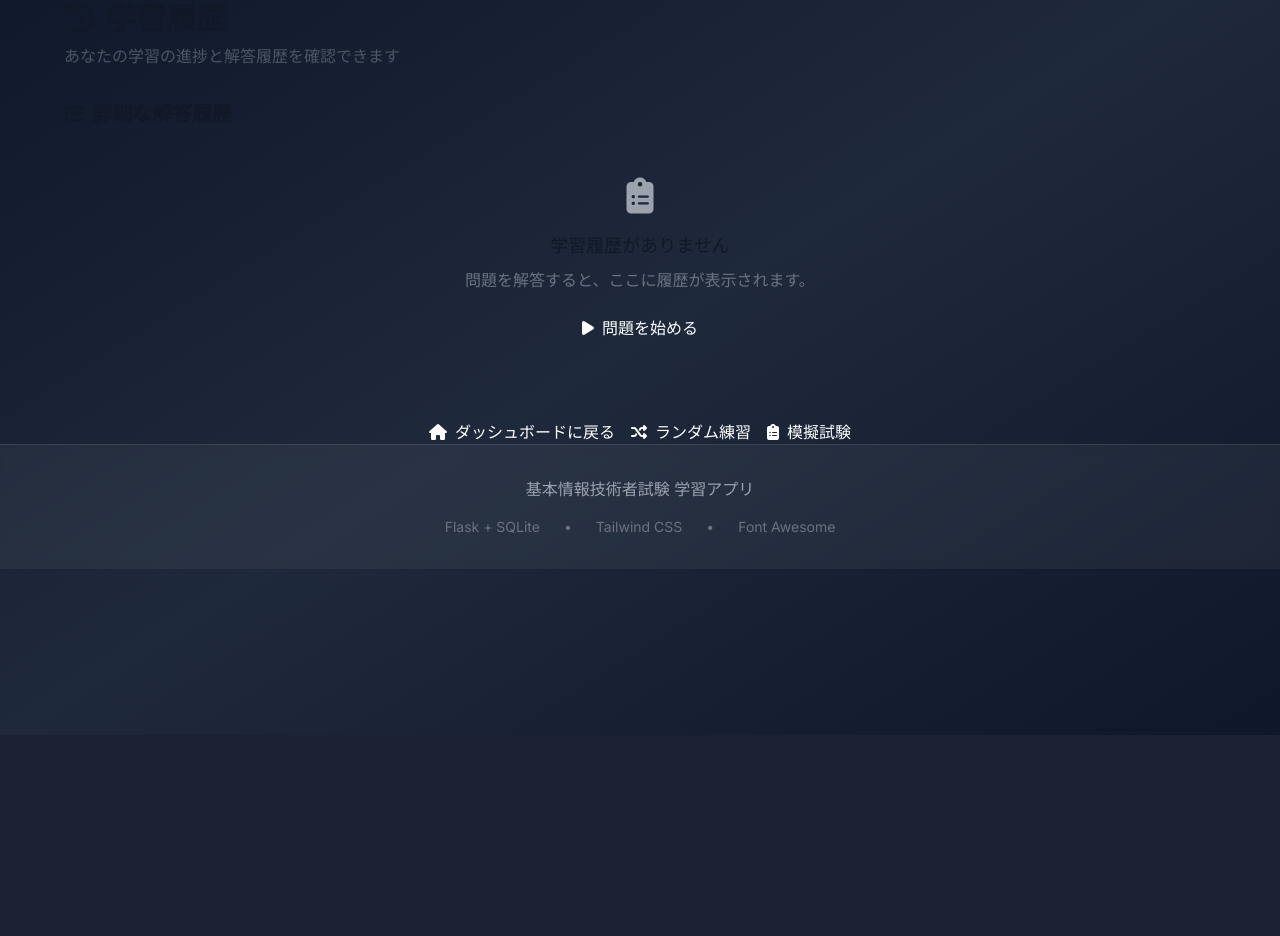
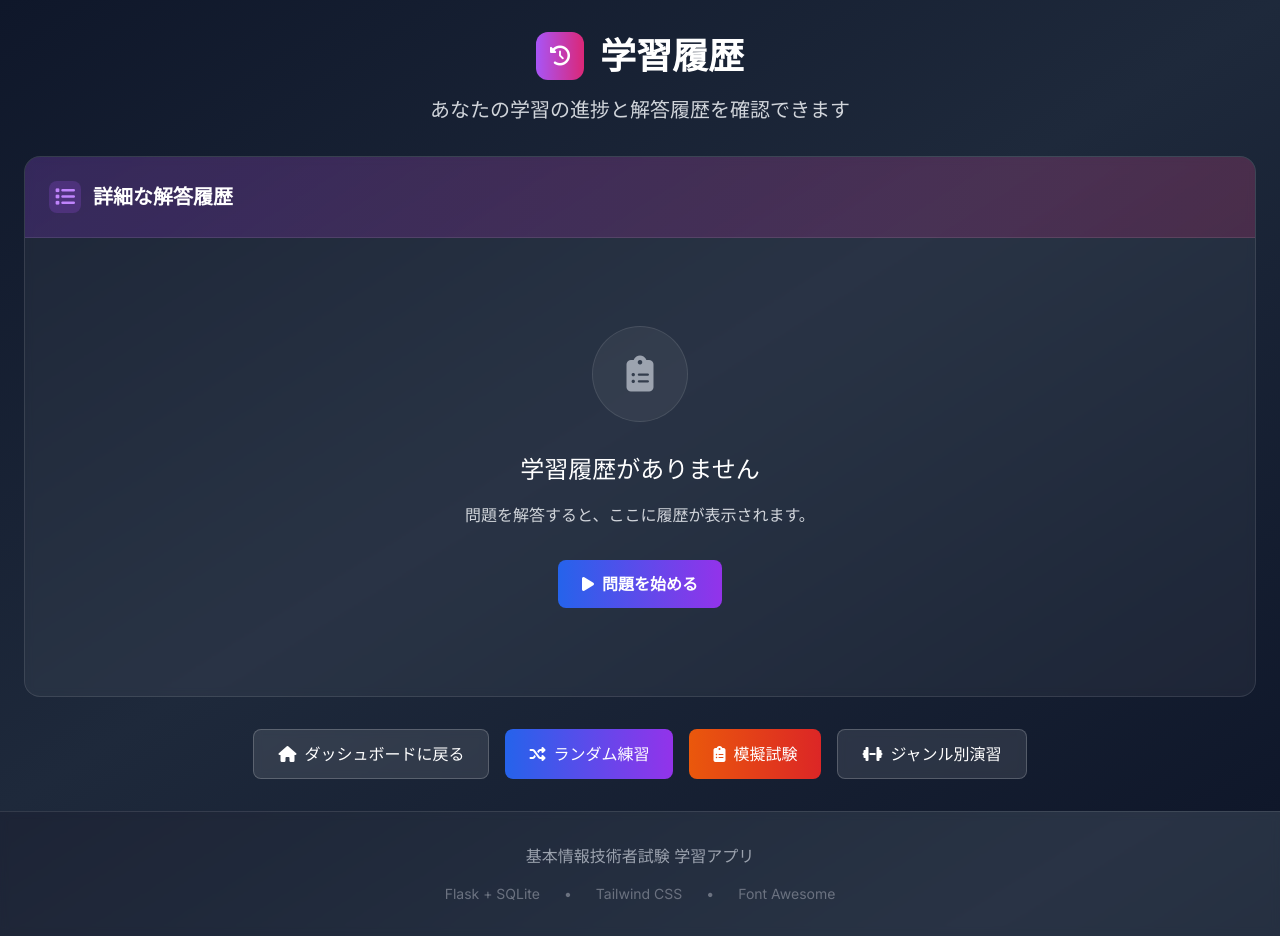
Before and after one commit to d01ki/FE-master, a Flask app: page /history in a window 1280 px wide. Shown: the part 65-1001 px from the top of the page. Before the commit the page ends 634 px from the top, so only its background shows below. Run offline with Flask 3, Linux system fonts and the light colour scheme; data comes from the database, SQL or seed files in the repository; some libraries are stand-ins or nearby versions.

Commit message:
Fix history page styling - remove hover-only colors and make all elements consistently visible

```diff
--- a/templates/history.html
+++ b/templates/history.html
@@ -3,38 +3,48 @@
 {% block title %}学習履歴 - {{ super() }}{% endblock %}
 
 {% block content %}
-<div class="max-w-6xl mx-auto">
+<div class="min-h-screen bg-gradient-to-br from-slate-900 via-slate-800 to-slate-900">
+    <div class="container mx-auto px-6 py-8">
         <!-- Header -->
         <div class="mb-8">
-        <h1 class="text-3xl font-bold text-gray-900 mb-2">
-            <i class="fas fa-history text-primary mr-3"></i>学習履歴
+            <div class="text-center">
+                <h1 class="text-4xl font-bold text-white mb-4 flex items-center justify-center">
+                    <span class="w-12 h-12 bg-gradient-to-r from-purple-500 to-pink-600 rounded-xl flex items-center justify-center mr-4">
+                        <i class="fas fa-history text-white text-xl"></i>
+                    </span>
+                    学習履歴
                 </h1>
-        <p class="text-gray-600">あなたの学習の進捗と解答履歴を確認できます</p>
+                <p class="text-xl text-gray-300">あなたの学習の進捗と解答履歴を確認できます</p>
+            </div>
         </div>
 
         <!-- Daily Stats Summary -->
         {% if history.daily_stats %}
-    <div class="card mb-8">
-        <div class="card-header">
-            <h2 class="text-xl font-semibold text-gray-900">
-                <i class="fas fa-chart-line text-primary mr-2"></i>日別学習統計
+        <div class="mb-8">
+            <div class="bg-white/5 backdrop-blur-sm rounded-2xl border border-white/10 overflow-hidden">
+                <div class="bg-gradient-to-r from-blue-600/20 to-purple-600/20 p-6 border-b border-white/10">
+                    <h2 class="text-xl font-semibold text-white flex items-center">
+                        <span class="w-8 h-8 bg-blue-500/20 rounded-lg flex items-center justify-center mr-3">
+                            <i class="fas fa-chart-line text-blue-400"></i>
+                        </span>
+                        日別学習統計
                     </h2>
                 </div>
-        <div class="card-body">
-            <div class="grid grid-cols-1 md:grid-cols-2 lg:grid-cols-4 gap-4">
+                <div class="p-6">
+                    <div class="grid grid-cols-1 md:grid-cols-2 lg:grid-cols-4 gap-6">
                         {% for day in history.daily_stats[:4] %}
-                <div class="bg-gradient-to-br from-blue-50 to-indigo-100 rounded-lg p-4 border border-blue-200">
+                        <div class="bg-gradient-to-br from-blue-500/10 to-purple-500/10 rounded-xl p-6 border border-blue-500/20">
                             <div class="flex items-center justify-between">
                                 <div>
-                            <p class="text-sm text-blue-600 font-medium">{{ day.date }}</p>
-                            <p class="text-2xl font-bold text-blue-800">{{ day.total }}</p>
-                            <p class="text-xs text-blue-600">問題解答</p>
+                                    <p class="text-sm text-blue-300 font-medium mb-2">{{ day.date }}</p>
+                                    <p class="text-3xl font-bold text-blue-300 mb-1">{{ day.total }}</p>
+                                    <p class="text-xs text-gray-400">問題解答</p>
                                 </div>
                                 <div class="text-right">
-                            <div class="text-lg font-semibold text-green-600">
+                                    <div class="text-xl font-semibold text-green-400 mb-1">
                                         {{ "%.1f"|format((day.correct / day.total * 100) if day.total > 0 else 0) }}%
                                     </div>
-                            <p class="text-xs text-gray-500">正答率</p>
+                                    <p class="text-xs text-gray-400">正答率</p>
                                 </div>
                             </div>
                         </div>
@@ -42,62 +52,70 @@
                     </div>
                 </div>
             </div>
+        </div>
         {% endif %}
 
         <!-- Detailed History -->
-    <div class="card">
-        <div class="card-header">
-            <h2 class="text-xl font-semibold text-gray-900">
-                <i class="fas fa-list text-primary mr-2"></i>詳細な解答履歴
+        <div class="bg-white/5 backdrop-blur-sm rounded-2xl border border-white/10 overflow-hidden">
+            <div class="bg-gradient-to-r from-purple-600/20 to-pink-600/20 p-6 border-b border-white/10">
+                <h2 class="text-xl font-semibold text-white flex items-center">
+                    <span class="w-8 h-8 bg-purple-500/20 rounded-lg flex items-center justify-center mr-3">
+                        <i class="fas fa-list text-purple-400"></i>
+                    </span>
+                    詳細な解答履歴
                 </h2>
             </div>
-        <div class="card-body">
+            <div class="p-6">
                 {% if history.detailed_history %}
                     <div class="space-y-4">
                         {% for item in history.detailed_history %}
-                    <div class="border border-gray-200 rounded-lg p-4 hover:bg-gray-50 transition-colors duration-200">
-                        <div class="flex items-start justify-between mb-3">
-                            <div class="flex-1">
-                                <p class="text-gray-800 font-medium mb-2">{{ item.question_text[:100] }}{% if item.question_text|length > 100 %}...{% endif %}</p>
-                                <div class="flex items-center space-x-4">
-                                    <span class="inline-flex items-center px-2.5 py-0.5 rounded-full text-xs font-medium bg-blue-100 text-blue-800">
-                                        {{ item.genre }}
+                        <div class="bg-white/5 border border-white/10 rounded-xl p-6 hover:bg-white/10 hover:border-white/20 transition-all duration-200">
+                            <div class="flex items-start justify-between mb-4">
+                                <div class="flex-1 pr-4">
+                                    <p class="text-white font-medium mb-3 leading-relaxed">{{ item.question_text[:150] }}{% if item.question_text|length > 150 %}...{% endif %}</p>
+                                    <div class="flex items-center space-x-4 flex-wrap">
+                                        <span class="inline-flex items-center px-3 py-1 rounded-full text-xs font-medium bg-blue-500/20 text-blue-300 border border-blue-500/30">
+                                            <i class="fas fa-tag mr-1"></i>{{ item.genre }}
                                         </span>
-                                    <span class="text-sm text-gray-500">
-                                        <i class="fas fa-clock mr-1"></i>{{ item.answered_at }}
+                                        <span class="text-sm text-gray-400 flex items-center">
+                                            <i class="fas fa-clock mr-2"></i>{{ item.answered_at }}
                                         </span>
                                     </div>
                                 </div>
-                            <div class="flex items-center space-x-2">
+                                <div class="flex items-center space-x-2 flex-shrink-0">
                                     {% if item.is_correct %}
-                                    <span class="inline-flex items-center px-3 py-1 rounded-full text-sm font-medium bg-green-100 text-green-800">
-                                        <i class="fas fa-check mr-1"></i>正解
+                                        <span class="inline-flex items-center px-4 py-2 rounded-full text-sm font-medium bg-green-500/20 text-green-300 border border-green-500/30">
+                                            <i class="fas fa-check mr-2"></i>正解
                                         </span>
                                     {% else %}
-                                    <span class="inline-flex items-center px-3 py-1 rounded-full text-sm font-medium bg-red-100 text-red-800">
-                                        <i class="fas fa-times mr-1"></i>不正解
+                                        <span class="inline-flex items-center px-4 py-2 rounded-full text-sm font-medium bg-red-500/20 text-red-300 border border-red-500/30">
+                                            <i class="fas fa-times mr-2"></i>不正解
                                         </span>
                                     {% endif %}
                                 </div>
                             </div>
 
-                        <div class="grid grid-cols-1 md:grid-cols-2 gap-4 text-sm">
-                            <div>
-                                <span class="font-medium text-gray-700">あなたの解答: </span>
-                                <span class="{% if item.is_correct %}text-green-600{% else %}text-red-600{% endif %} font-medium">
+                            <div class="grid grid-cols-1 md:grid-cols-2 gap-4 text-sm mb-4">
+                                <div class="bg-white/5 rounded-lg p-4 border border-white/10">
+                                    <span class="font-medium text-gray-300 block mb-1">あなたの解答:</span>
+                                    <span class="{% if item.is_correct %}text-green-400{% else %}text-red-400{% endif %} font-semibold text-base">
                                         {{ item.user_answer }}
                                     </span>
                                 </div>
-                            <div>
-                                <span class="font-medium text-gray-700">正解: </span>
-                                <span class="text-green-600 font-medium">{{ item.correct_answer }}</span>
+                                <div class="bg-white/5 rounded-lg p-4 border border-white/10">
+                                    <span class="font-medium text-gray-300 block mb-1">正解:</span>
+                                    <span class="text-green-400 font-semibold text-base">{{ item.correct_answer }}</span>
                                 </div>
                             </div>
 
                             {% if item.explanation %}
-                        <div class="mt-3 pt-3 border-t border-gray-200">
-                            <span class="font-medium text-gray-700 text-sm">解説: </span>
-                            <p class="text-sm text-gray-600 mt-1">{{ item.explanation }}</p>
+                            <div class="pt-4 border-t border-white/10">
+                                <div class="bg-blue-500/10 rounded-lg p-4 border border-blue-500/20">
+                                    <span class="font-medium text-blue-300 text-sm flex items-center mb-2">
+                                        <i class="fas fa-info-circle mr-2"></i>解説:
+                                    </span>
+                                    <p class="text-sm text-gray-300 leading-relaxed">{{ item.explanation }}</p>
+                                </div>
                             </div>
                             {% endif %}
                         </div>
@@ -105,17 +123,19 @@
                     </div>
 
                     <!-- Pagination hint -->
-                <div class="mt-6 text-center">
-                    <p class="text-sm text-gray-500">
-                        最新の50件の解答履歴を表示しています
+                    <div class="mt-8 text-center">
+                        <p class="text-sm text-gray-400 bg-white/5 px-4 py-2 rounded-lg border border-white/10 inline-block">
+                            <i class="fas fa-info-circle mr-2"></i>最新の50件の解答履歴を表示しています
                         </p>
                     </div>
                 {% else %}
-                <div class="text-center py-12">
-                    <i class="fas fa-clipboard-list text-4xl text-gray-400 mb-4"></i>
-                    <h3 class="text-lg font-medium text-gray-900 mb-2">学習履歴がありません</h3>
-                    <p class="text-gray-500 mb-6">問題を解答すると、ここに履歴が表示されます。</p>
-                    <a href="{{ url_for('random_question') }}" class="btn btn-primary">
+                    <div class="text-center py-16">
+                        <div class="w-24 h-24 bg-white/5 rounded-full flex items-center justify-center mx-auto mb-8 border border-white/10">
+                            <i class="fas fa-clipboard-list text-4xl text-gray-400"></i>
+                        </div>
+                        <h3 class="text-2xl font-medium text-white mb-4">学習履歴がありません</h3>
+                        <p class="text-gray-300 mb-8 max-w-md mx-auto leading-relaxed">問題を解答すると、ここに履歴が表示されます。</p>
+                        <a href="{{ url_for('random_question') }}" class="inline-flex items-center bg-gradient-to-r from-blue-600 to-purple-600 hover:from-blue-700 hover:to-purple-700 text-white px-6 py-3 rounded-lg transition-all duration-200 font-semibold">
                             <i class="fas fa-play mr-2"></i>問題を始める
                         </a>
                     </div>
@@ -124,16 +144,22 @@
         </div>
 
         <!-- Quick Actions -->
-    <div class="mt-8 flex justify-center space-x-4">
-        <a href="{{ url_for('index') }}" class="btn btn-secondary">
+        <div class="mt-8 text-center">
+            <div class="flex flex-wrap justify-center gap-4">
+                <a href="{{ url_for('index') }}" class="bg-white/10 hover:bg-white/20 text-white px-6 py-3 rounded-lg transition-all duration-200 flex items-center backdrop-blur-sm border border-white/20">
                     <i class="fas fa-home mr-2"></i>ダッシュボードに戻る
                 </a>
-        <a href="{{ url_for('random_question') }}" class="btn btn-primary">
+                <a href="{{ url_for('random_question') }}" class="bg-gradient-to-r from-blue-600 to-purple-600 hover:from-blue-700 hover:to-purple-700 text-white px-6 py-3 rounded-lg transition-all duration-200 flex items-center">
                     <i class="fas fa-random mr-2"></i>ランダム練習
                 </a>
-        <a href="{{ url_for('mock_exam') }}" class="btn btn-success">
+                <a href="{{ url_for('mock_exam') }}" class="bg-gradient-to-r from-orange-600 to-red-600 hover:from-orange-700 hover:to-red-700 text-white px-6 py-3 rounded-lg transition-all duration-200 flex items-center">
                     <i class="fas fa-clipboard-list mr-2"></i>模擬試験
+                </a>
+                <a href="{{ url_for('genre_practice') }}" class="bg-white/10 hover:bg-white/20 text-white px-6 py-3 rounded-lg transition-all duration-200 flex items-center backdrop-blur-sm border border-white/20">
+                    <i class="fas fa-dumbbell mr-2"></i>ジャンル別演習
                 </a>
             </div>
         </div>
+    </div>
+</div>
 {% endblock %}
```
Lines whose indentation alone changed are shown as unchanged.
